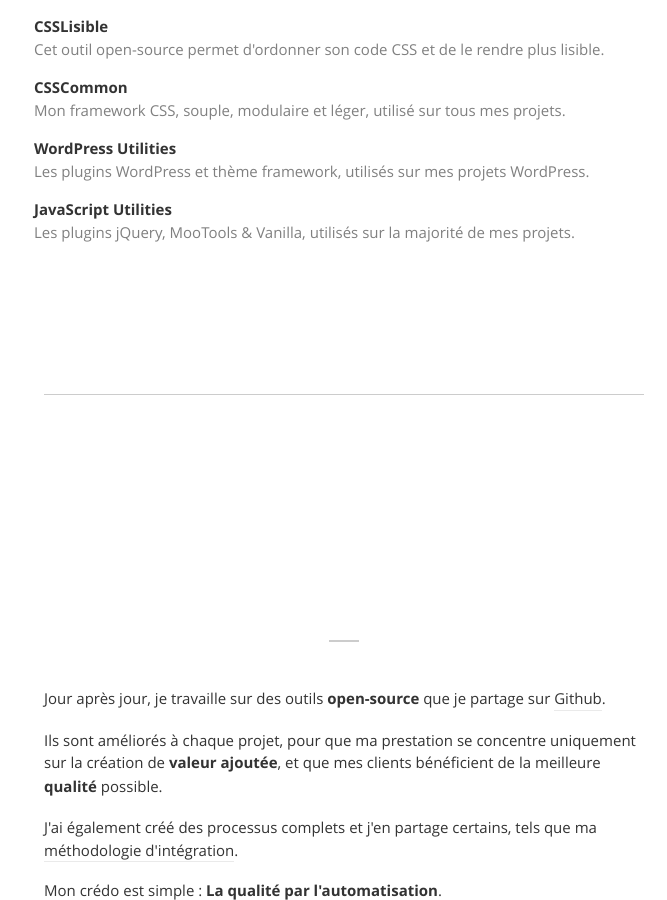
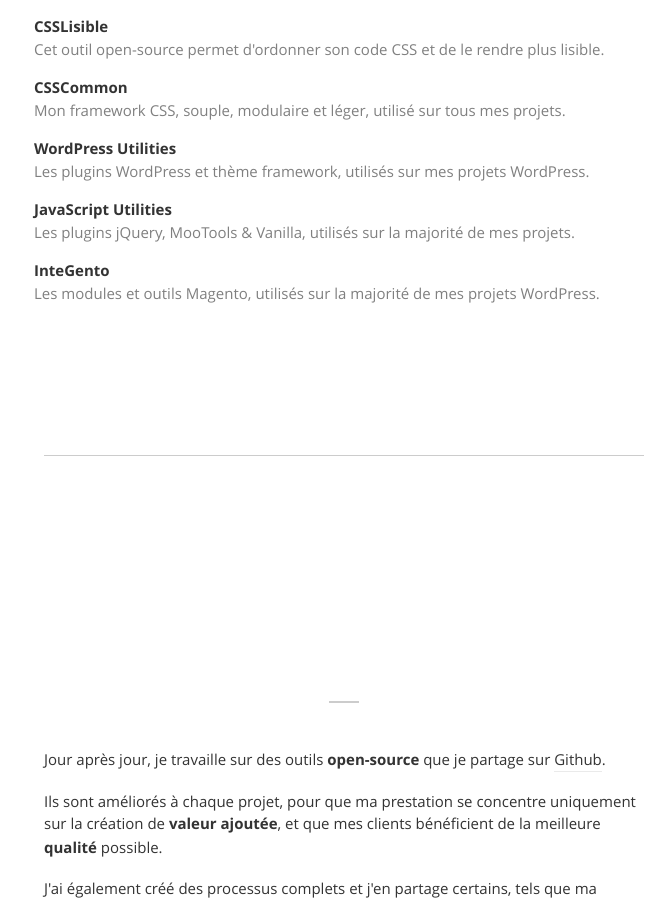
Before and after one commit to Darklg/KevinRocher, a Jekyll site: the page built from _src/index.html, in a window 1280 px wide and 900 px high, scrolled down 2195 px. Shown: the whole window, without its empty margins (296-963 px from the left). Built offline with Jekyll 4.4.1, drawn with Linux system fonts in a browser that asks for light colours.

Commit message:
add integento projet

```diff
--- a/_src/_includes/home/projects.html
+++ b/_src/_includes/home/projects.html
@@ -123,6 +123,12 @@
                 </h4>
                 <p>Les plugins jQuery, MooTools &amp; Vanilla, utilisés sur la majorité de mes projets.</p>
             </li>
+            <li>
+                <h4>
+                    <a target="_blank" href="https://github.com/InteGento">InteGento</a>
+                </h4>
+                <p>Les modules et outils Magento, utilisés sur la majorité de mes projets WordPress.</p>
+            </li>
         </ol>
     </div>
 </section>
```
